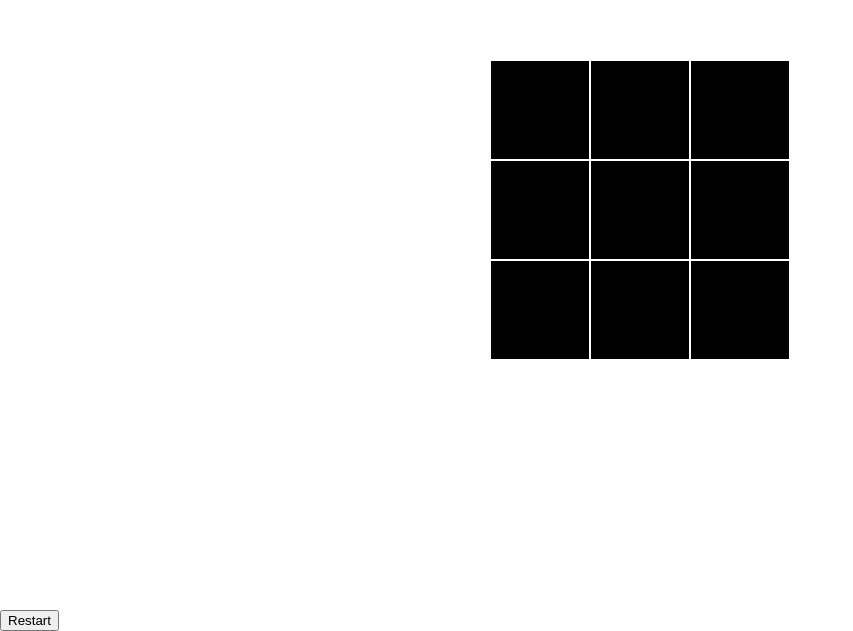
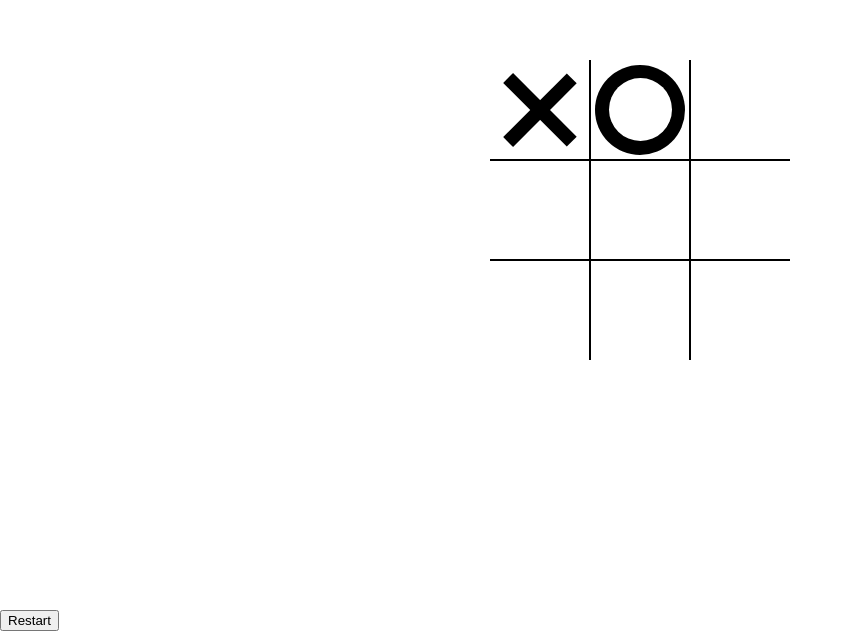
Before and after one commit to cwcarden/ticTacToe, a plain HTML site: page index.html in a window 1280 px wide. Shown: the part 190-821 px from the top of the page, without its empty margins (0-853 px from the left). Drawn offline with Linux system fonts and the light colour scheme.

Commit message:
Add X and O css classes

```diff
--- a/index.css
+++ b/index.css
@@ -4,7 +4,7 @@
 
 :root {
     --cell-size: 100px;
-    --mark-size: cal(var(--cell-size) * .9);
+    --mark-size: calc(var(--cell-size) * .9);
 }
 
 body {
@@ -25,6 +25,67 @@ body {
 .cell {
     width: var(--cell-size);
     height: var(--cell-size);
+    border: 1px solid black;
+    display: flex;
+    justify-content: center;
+    align-items: center;
+    position: relative;
+}
+
+.cell:first-child,
+.cell:nth-child(2),
+.cell:nth-child(3) {
+    border-top: none;
+}
+
+.cell:nth-child(3n + 1) {
+    border-left: none;
+}
+
+.cell:nth-child(3n + 3) {
+    border-right: none;
+}
+
+.cell:last-child,
+.cell:nth-child(8),
+.cell:nth-child(7) {
+    border-bottom: none;
+}
+
+/* X class */
+.cell.x::before,
+.cell.x::after {
+    content: '';
+    position: absolute;
+    width: calc(var(--mark-size) * .15);
+    height: var(--mark-size);
     background-color: black;
-    border: 1px solid white;
 }
+
+.cell.x::before {
+    transform: rotate(45deg);
+}
+
+.cell.x::after {
+    transform: rotate(-45deg);
+}
+
+/*Circle class */
+.cell.circle::before,
+.cell.circle::after {
+    content: '';
+    position: absolute;
+    border-radius: 50%;
+}
+
+.cell.circle::before {
+    width: var(--mark-size);
+    height: var(--mark-size);
+    background-color: black;
+}
+
+.cell.circle::after {
+    width: calc(var(--mark-size) * .7);
+    height: calc(var(--mark-size) * .7);
+    background-color: white;
+}
--- a/index.html
+++ b/index.html
@@ -10,8 +10,8 @@
 </head>
 <body>
     <div class="board" id="board">
-        <div class="cell" data-cell></div>
-        <div class="cell" data-cell></div>
+        <div class="cell x" data-cell></div>
+        <div class="cell circle" data-cell></div>
         <div class="cell"data-cell></div>
         <div class="cell"data-cell></div>
         <div class="cell"data-cell></div>
```
